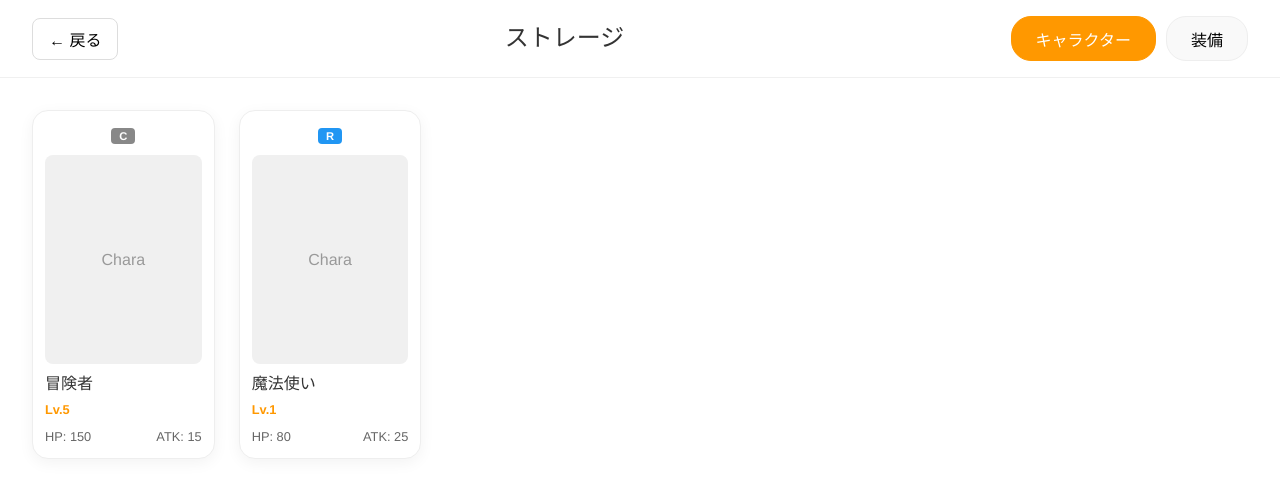
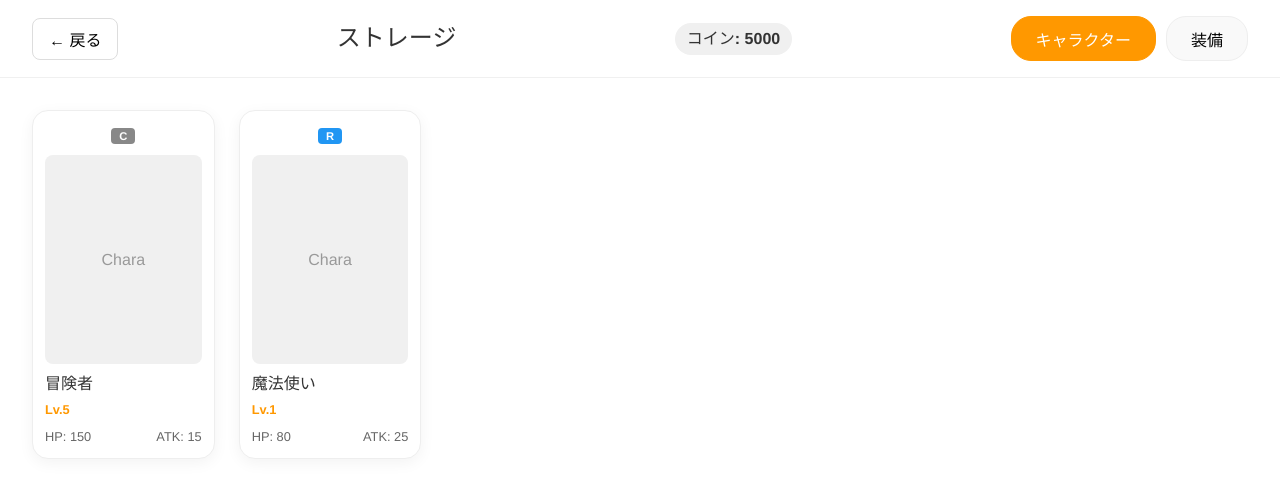
Before and after one commit to shii-park/friends_frontend, a React (Vite) app: page /storage in a window 1280 px wide. Shown: the top 498 px of the page. Built offline with nearby package versions, Linux system fonts and the light colour scheme.

Commit message:
Add: カード強化機能（レベルアップ・コイン消費・ステータス上昇）を実装しました。

```diff
--- a/src/App.css
+++ b/src/App.css
@@ -984,6 +984,115 @@ body {
   font-weight: bold;
 }
 
+/* Modal / Strengthening */
+.modal-overlay {
+  position: fixed;
+  top: 0;
+  left: 0;
+  width: 100%;
+  height: 100%;
+  background: rgba(0, 0, 0, 0.8);
+  display: flex;
+  justify-content: center;
+  align-items: center;
+  z-index: 1000;
+}
+
+.strengthen-modal {
+  background: white;
+  padding: 2rem;
+  border-radius: 24px;
+  width: 90%;
+  max-width: 500px;
+  color: #333;
+  box-shadow: 0 10px 40px rgba(0,0,0,0.5);
+}
+
+.modal-card-info {
+  display: flex;
+  gap: 2rem;
+  margin: 2rem 0;
+  text-align: left;
+}
+
+.modal-card-visual {
+  width: 150px;
+}
+
+.modal-image-placeholder {
+  width: 100%;
+  aspect-ratio: 3/4;
+  background: #f0f0f0;
+  border-radius: 12px;
+  display: flex;
+  justify-content: center;
+  align-items: center;
+  margin-top: 10px;
+  font-weight: bold;
+  color: #999;
+}
+
+.modal-level {
+  font-size: 1.5rem;
+  font-weight: bold;
+  color: #ff9800;
+  margin: 0.5rem 0;
+}
+
+.modal-stats {
+  font-size: 1.1rem;
+  color: #666;
+}
+
+.modal-actions {
+  display: flex;
+  flex-direction: column;
+  gap: 1rem;
+  align-items: center;
+}
+
+.upgrade-cost {
+  font-weight: bold;
+  font-size: 1.2rem;
+}
+
+.upgrade-button {
+  width: 100%;
+  padding: 1rem;
+  font-size: 1.2rem;
+  font-weight: bold;
+  background-color: #ff9800;
+  color: white;
+  border: none;
+  border-radius: 12px;
+  cursor: pointer;
+  transition: background-color 0.2s;
+}
+
+.upgrade-button:hover:not(:disabled) {
+  background-color: #f57c00;
+}
+
+.upgrade-button:disabled {
+  background-color: #ccc;
+  cursor: not-allowed;
+}
+
+.close-button {
+  background: none;
+  border: none;
+  color: #666;
+  text-decoration: underline;
+  cursor: pointer;
+}
+
+.user-coin-display {
+  font-weight: bold;
+  background: #f0f0f0;
+  padding: 4px 12px;
+  border-radius: 20px;
+}
+
 .home-button {
   padding: 1rem 3rem;
   font-size: 1.2rem;
--- a/src/hooks/useUser.tsx
+++ b/src/hooks/useUser.tsx
@@ -9,6 +9,7 @@ interface UserContextType {
   login: (userName: string) => void;
   updateStats: (rp: number, coin: number) => void;
   drawGacha: (count: number) => (Chara | Equip)[];
+  levelUpCard: (cardId: string, type: 'chara' | 'equip') => { success: boolean, message?: string };
 }
 
 const UserContext = createContext<UserContextType | undefined>(undefined);
@@ -126,6 +127,70 @@ export const UserProvider: React.FC<{ children: ReactNode }> = ({ children }) =>
     }
   };
 
+  const levelUpCard = (cardId: string, type: 'chara' | 'equip') => {
+    if (!user) return { success: false };
+
+    const costs: Record<number, number> = {
+      2: 100, 3: 200, 4: 300, 5: 400, 6: 500,
+      7: 600, 8: 700, 9: 800, 10: 10000
+    };
+
+    if (type === 'chara') {
+      const charaIndex = ownedCharas.findIndex(c => c.cardId === cardId);
+      if (charaIndex === -1) return { success: false, message: 'カードが見つかりません' };
+
+      const chara = ownedCharas[charaIndex];
+      if (chara.level >= 10) return { success: false, message: '最大レベルです' };
+
+      const cost = costs[chara.level + 1];
+      if (user.coin < cost) return { success: false, message: 'コインが足りません' };
+
+      // ステータス計算
+      const nextLevel = chara.level + 1;
+      const calc = (init: number, max: number) => Math.floor(init + (max - init) / 9 * (nextLevel - 1));
+
+      const updatedChara: Chara = {
+        ...chara,
+        level: nextLevel,
+        hp: calc(chara.initHp, chara.maxHp),
+        atk: calc(chara.initAtk, chara.maxAtk),
+        tech: calc(chara.initTech, chara.maxTech),
+      };
+
+      const newCharas = [...ownedCharas];
+      newCharas[charaIndex] = updatedChara;
+      setOwnedCharas(newCharas);
+      setUser({ ...user, coin: user.coin - cost });
+      return { success: true };
+    } else {
+      const equipIndex = ownedEquips.findIndex(e => e.cardId === cardId);
+      if (equipIndex === -1) return { success: false, message: '装備が見つかりません' };
+
+      const equip = ownedEquips[equipIndex];
+      if (equip.level >= 10) return { success: false, message: '最大レベルです' };
+
+      const cost = costs[equip.level + 1];
+      if (user.coin < cost) return { success: false, message: 'コインが足りません' };
+
+      const nextLevel = equip.level + 1;
+      const calc = (init: number, max: number) => Math.floor(init + (max - init) / 9 * (nextLevel - 1));
+
+      const updatedEquip: Equip = {
+        ...equip,
+        level: nextLevel,
+        bonusHp: calc(equip.initBonusHp, equip.maxBonusHp),
+        bonusAtk: calc(equip.initBonusAtk, equip.maxBonusAtk),
+        bonusTech: calc(equip.initBonusTech, equip.maxBonusTech),
+      };
+
+      const newEquips = [...ownedEquips];
+      newEquips[equipIndex] = updatedEquip;
+      setOwnedEquips(newEquips);
+      setUser({ ...user, coin: user.coin - cost });
+      return { success: true };
+    }
+  };
+
   const drawGacha = (count: number): (Chara | Equip)[] => {
     if (gachaStones < count) return [];
 
@@ -198,7 +263,7 @@ export const UserProvider: React.FC<{ children: ReactNode }> = ({ children }) =>
   };
 
   return (
-    <UserContext.Provider value={{ user, ownedCharas, ownedEquips, gachaStones, login, updateStats, drawGacha }}>
+    <UserContext.Provider value={{ user, ownedCharas, ownedEquips, gachaStones, login, updateStats, drawGacha, levelUpCard }}>
       {children}
     </UserContext.Provider>
   );
--- a/src/pages/Storage.tsx
+++ b/src/pages/Storage.tsx
@@ -1,12 +1,13 @@
-import React from 'react';
+import React, { useState } from 'react';
 import { useNavigate } from 'react-router-dom';
 import { useUser } from '../hooks/useUser';
 import type { Chara, Equip } from '../types/game';
 
 const Storage: React.FC = () => {
   const navigate = useNavigate();
-  const { user, ownedCharas, ownedEquips } = useUser();
-  const [tab, setTab] = React.useState<'chara' | 'equip'>('chara');
+  const { user, ownedCharas, ownedEquips, levelUpCard } = useUser();
+  const [tab, setTab] = useState<'chara' | 'equip'>('chara');
+  const [selectedCard, setSelectedCard] = useState<{ id: string, type: 'chara' | 'equip' } | null>(null);
 
   if (!user) {
     return (
@@ -48,11 +49,36 @@ const Storage: React.FC = () => {
     );
   };
 
+  const getCardData = () => {
+    if (!selectedCard) return null;
+    if (selectedCard.type === 'chara') {
+      return ownedCharas.find(c => c.cardId === selectedCard.id);
+    }
+    return ownedEquips.find(e => e.cardId === selectedCard.id);
+  };
+
+  const handleLevelUp = () => {
+    if (!selectedCard) return;
+    const result = levelUpCard(selectedCard.id, selectedCard.type);
+    if (!result.success) {
+      alert(result.message || '強化に失敗しました');
+    }
+  };
+
+  const currentCard = getCardData();
+  const costs: Record<number, number> = {
+    2: 100, 3: 200, 4: 300, 5: 400, 6: 500,
+    7: 600, 8: 700, 9: 800, 10: 10000
+  };
+
   return (
     <div className="storage-page">
       <header className="storage-header">
         <button className="back-button" onClick={() => navigate('/home')}>← 戻る</button>
         <h1>ストレージ</h1>
+        <div className="user-coin-display">
+          <span>コイン: {user.coin}</span>
+        </div>
         <div className="tab-buttons">
           <button
             className={`tab-button ${tab === 'chara' ? 'active' : ''}`}
@@ -73,7 +99,11 @@ const Storage: React.FC = () => {
         <div className="card-grid">
           {tab === 'chara' ? (
             ownedCharas.map((chara: Chara) => (
-              <div key={chara.cardId} className="storage-card chara-card">
+              <div
+                key={chara.cardId}
+                className="storage-card chara-card"
+                onClick={() => setSelectedCard({ id: chara.cardId, type: 'chara' })}
+              >
                 <div className="card-rarity">{renderRarity(chara.rarity)}</div>
                 <div className="card-image-placeholder">Chara</div>
                 <div className="card-info">
@@ -88,7 +118,11 @@ const Storage: React.FC = () => {
             ))
           ) : (
             ownedEquips.map((equip: Equip) => (
-              <div key={equip.cardId} className="storage-card equip-card">
+              <div
+                key={equip.cardId}
+                className="storage-card equip-card"
+                onClick={() => setSelectedCard({ id: equip.cardId, type: 'equip' })}
+              >
                 <div className="card-rarity">{renderRarity(equip.rarity)}</div>
                 <div className="card-image-placeholder">Equip</div>
                 <div className="card-info">
@@ -103,6 +137,49 @@ const Storage: React.FC = () => {
           )}
         </div>
       </main>
+
+      {/* 強化モーダル */}
+      {selectedCard && currentCard && (
+        <div className="modal-overlay" onClick={() => setSelectedCard(null)}>
+          <div className="strengthen-modal" onClick={e => e.stopPropagation()}>
+            <h2>カード強化</h2>
+            <div className="modal-card-info">
+              <div className="modal-card-visual">
+                {renderRarity(currentCard.rarity)}
+                <div className="modal-image-placeholder">{selectedCard.type === 'chara' ? 'Chara' : 'Equip'}</div>
+              </div>
+              <div className="modal-card-details">
+                <h3>{currentCard.name}</h3>
+                <p className="modal-level">Lv.{currentCard.level} → {currentCard.level < 10 ? currentCard.level + 1 : 'MAX'}</p>
+                {selectedCard.type === 'chara' ? (
+                  <div className="modal-stats">
+                    <p>HP: {(currentCard as Chara).hp} → {(currentCard as Chara).level < 10 ? '???' : 'MAX'}</p>
+                    <p>ATK: {(currentCard as Chara).atk} → {(currentCard as Chara).level < 10 ? '???' : 'MAX'}</p>
+                  </div>
+                ) : (
+                  <div className="modal-stats">
+                    <p>Bonus ATK: +{(currentCard as Equip).bonusAtk} → {(currentCard as Equip).level < 10 ? '???' : 'MAX'}</p>
+                  </div>
+                )}
+              </div>
+            </div>
+
+            <div className="modal-actions">
+              <p className="upgrade-cost">
+                消費コイン: {currentCard.level < 10 ? costs[currentCard.level + 1] : '-'}
+              </p>
+              <button
+                className="upgrade-button"
+                disabled={currentCard.level >= 10 || user.coin < costs[currentCard.level + 1]}
+                onClick={handleLevelUp}
+              >
+                強化する
+              </button>
+              <button className="close-button" onClick={() => setSelectedCard(null)}>閉じる</button>
+            </div>
+          </div>
+        </div>
+      )}
     </div>
   );
 };
```
Also changed, not shown: 1 other file (tests, documents, lock files or other folders).
